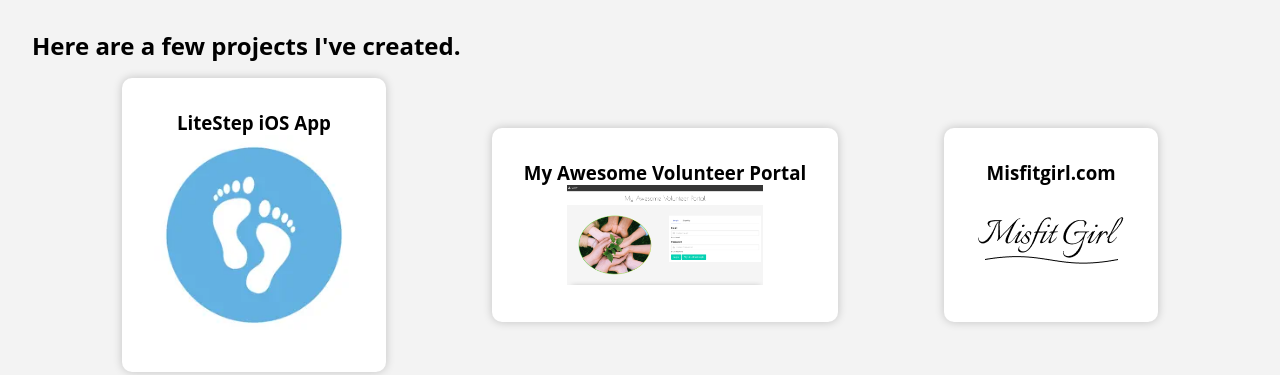
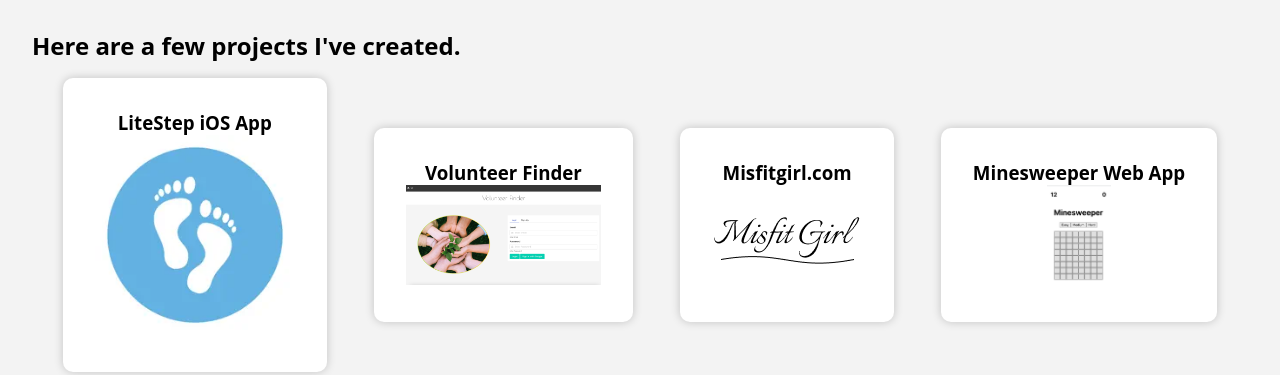
Before and after one commit to xclusive36/Portfolio, a plain HTML site: page index.html in a window 1280 px wide. Shown: the part 478-853 px from the top of the page. Drawn offline with Linux system fonts and the light colour scheme.

Commit message:
updated mavp to vf

```diff
--- a/index.html
+++ b/index.html
@@ -63,15 +63,15 @@
                         /></a>
                     </div>
                     <div class="card">
-                        <h3>My Awesome Volunteer Portal</h3>
+                        <h3>Volunteer Finder</h3>
                         <a
-                            href="https://github.com/erin-m-keller/project-one"
+                            href="https://github.com/erin-m-keller/volunteer-finder"
                             target="_blank"
                         >
                             <img
                                 class="card-images"
-                                src="./assets/images/mavp.png"
-                                alt="LiteStep Picklist App"
+                                src="./assets/images/vf.png"
+                                alt="Volunteer Finder"
                         /></a>
                     </div>
                     <div class="card">
```
Also changed, not shown: assets/images/mavp.png (deleted), assets/images/vf.png (added).
